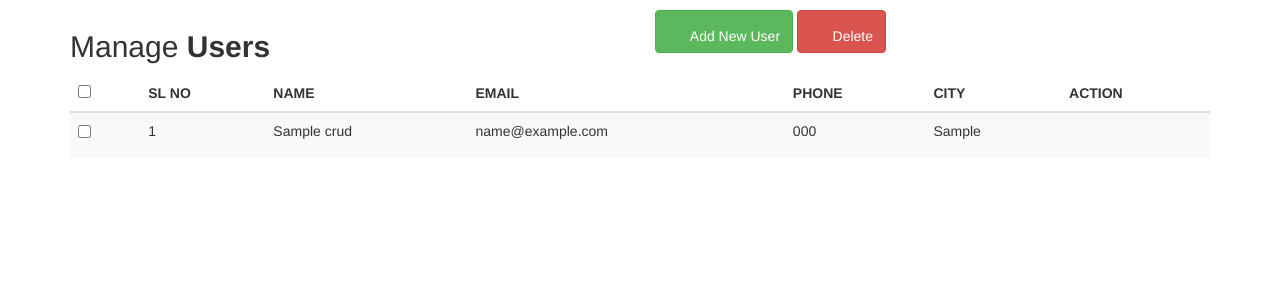
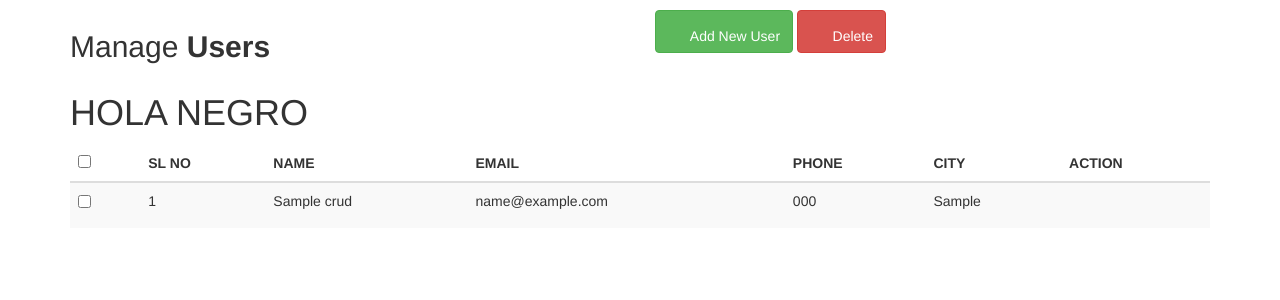
Before and after one commit to xJanporro/repositorio_remoto, a PHP site: page / in a window 1280 px wide. Shown: the top 300 px of the page. Run offline with PHP 8.4, Linux system fonts and the light colour scheme; tables that the repository leaves empty or names only in its code hold one stand-in row (values such as "Sample post"); a stand-in replaces the project's code that opens the database connection.

Commit message:
primar cambio

```diff
--- a/index.php
+++ b/index.php
@@ -32,6 +32,7 @@ include 'backend/database.php';
 					</div>
                 </div>
             </div>
+            <h1>HOLA NEGRO</h1>
             <table class="table table-striped table-hover">
                 <thead>
                     <tr>
```
